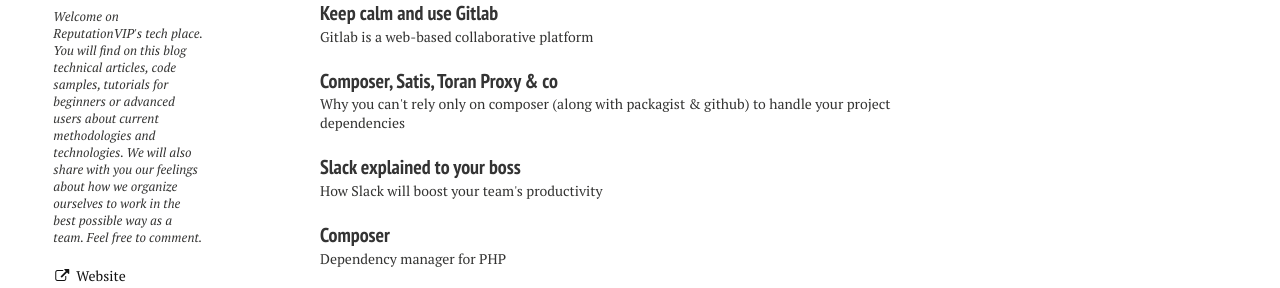
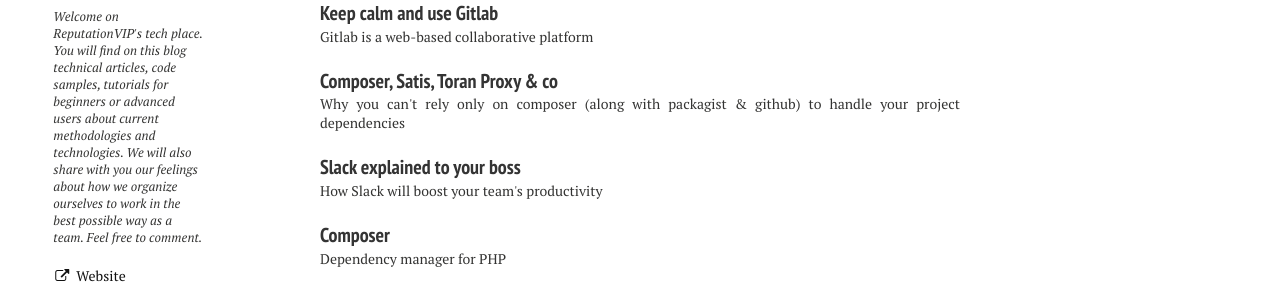
Before and after one commit to semji/reputationvip.github.io, a Jekyll site: the page built from index.md, in a window 1280 px wide. Shown: the part 571-859 px from the top of the page. Built offline with Jekyll 4.4.1, drawn with Linux system fonts in a browser that asks for light colours; nearby versions of some CDN libraries.

Commit message:
Improved spaces between p tags

```diff
--- a/_sass/page.scss
+++ b/_sass/page.scss
@@ -277,10 +277,14 @@
 		p {
 			@include font-rem(14);
 		}
-		p+p {
-			text-indent: 0;
-		}
 	}
+}
+
+article {
+  text-align: justify;
+  p+p {
+    text-indent: 0;
+  }
 }
 
 /* Large feature header image */
--- a/_sass/typography.scss
+++ b/_sass/typography.scss
@@ -136,7 +136,7 @@
   @if $paragraph-indent == true {
     & + p {
 			text-indent: $indent-var;
-			margin-top: -($indent-var);
+//			margin-top: -($indent-var);
 		}
 	}
 }
```
